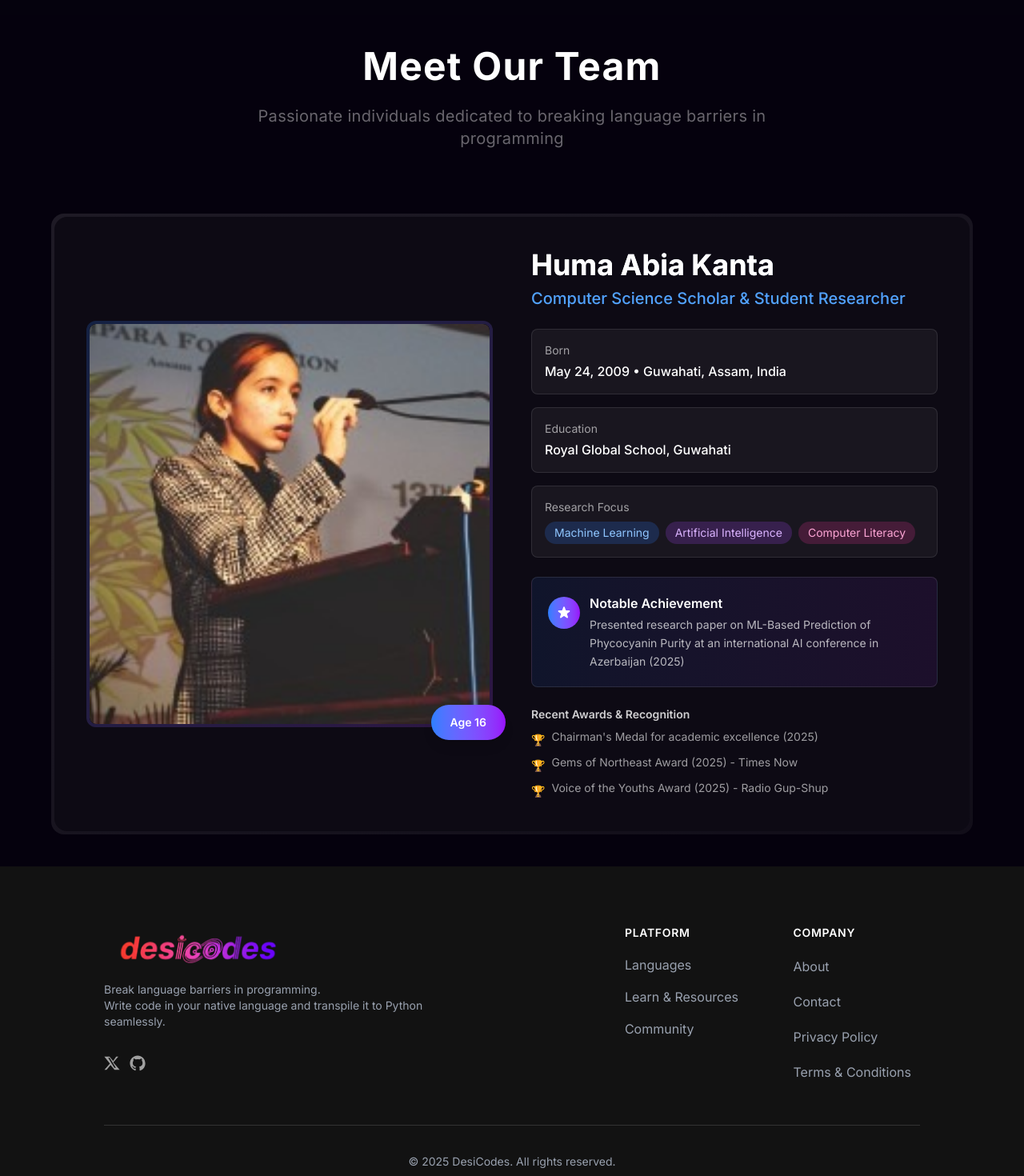
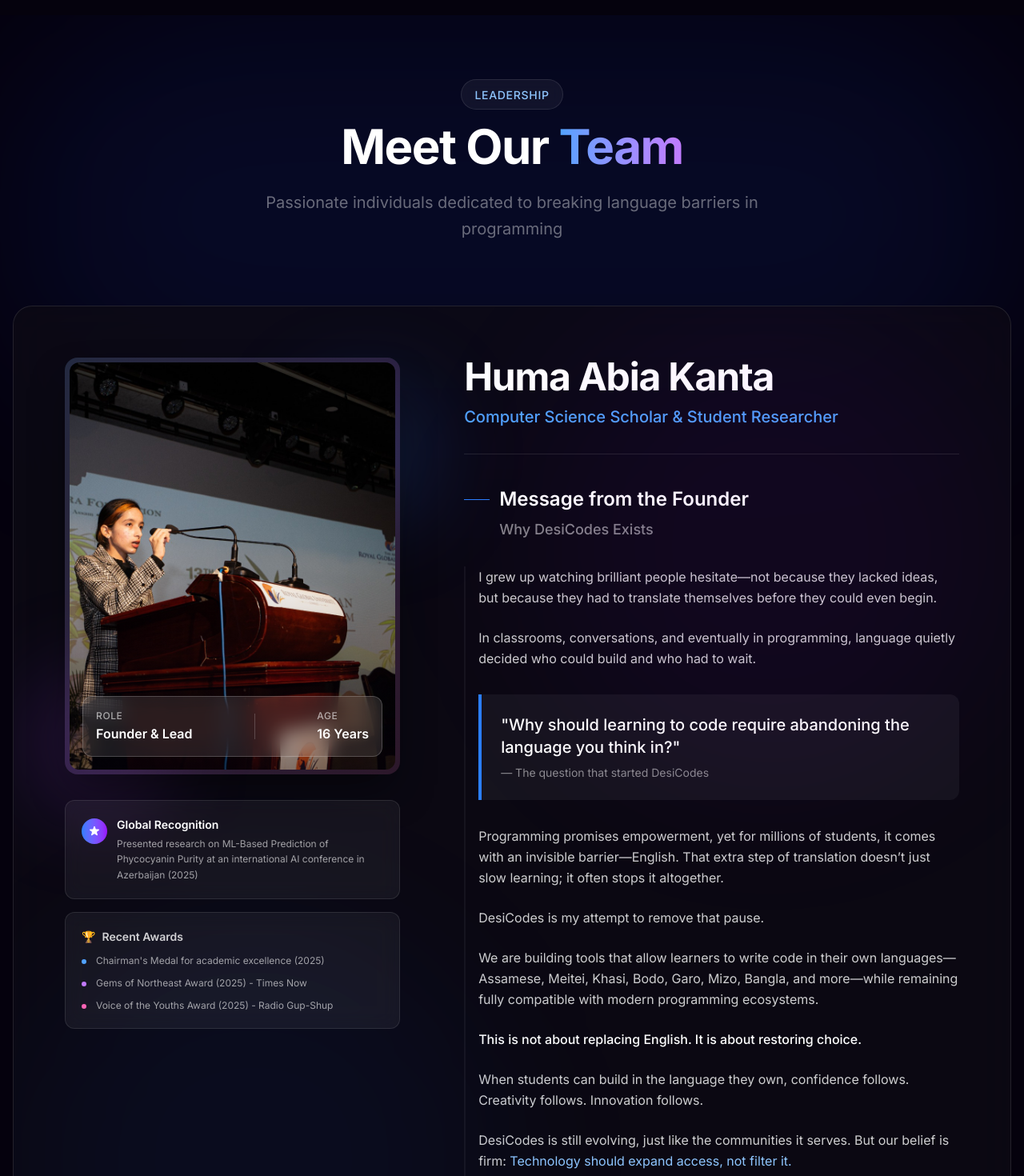
Before and after one commit to nikitaJaiswalDev/desicodes-frontend, a React (Vite) app: page /about in a window 1280 px wide. Shown: the part 1040-2510 px from the top of the page at 80% size. Built offline with nearby package versions, Linux system fonts and the light colour scheme; no server answers.

Commit message:
about page

```diff
--- a/src/components/layout/Footer.tsx
+++ b/src/components/layout/Footer.tsx
@@ -17,8 +17,8 @@
 
 const platformLinks = [
   { label: "Languages", href: "/languages" },
-  { label: "Learn & Resources", href: "/resources" },
-  { label: "Community", href: "/community" },
+  // { label: "Learn & Resources", href: "/resources" },
+  // { label: "Community", href: "/community" },
 ];
 
 const companyLinks = [
--- a/src/components/layout/Header.tsx
+++ b/src/components/layout/Header.tsx
@@ -57,18 +57,18 @@
       href: "/ide",
       isActive: currentPath === "/ide",
     },
-    {
-      id: "resources",
-      label: "Resources",
-      href: "/resources",
-      isActive: currentPath === "/resources",
-    },
-    {
-      id: "community",
-      label: "Community",
-      href: "/community",
-      isActive: currentPath === "/community",
-    },
+    // {
+    //   id: "resources",
+    //   label: "Resources",
+    //   href: "/resources",
+    //   isActive: currentPath === "/resources",
+    // },
+    // {
+    //   id: "community",
+    //   label: "Community",
+    //   href: "/community",
+    //   isActive: currentPath === "/community",
+    // },
     {
       id: "contact",
       label: "Contact",
--- a/src/components/sections/about/TeamProfile.tsx
+++ b/src/components/sections/about/TeamProfile.tsx
@@ -2,115 +2,189 @@
 
 const TeamProfile: React.FC = () => {
   return (
-    <div className="py-10 px-4 bg-[#05010d]">
-      <div className="max-w-6xl mx-auto">
+    <div className="py-20 px-4 bg-[#05010d] relative overflow-hidden">
+      {/* Background Ambience */}
+      <div className="absolute top-0 left-1/2 -translate-x-1/2 w-full max-w-7xl h-[500px] bg-blue-600/10 blur-[120px] rounded-full pointer-events-none" />
+
+      <div className="max-w-7xl mx-auto relative z-10">
         {/* Section Header */}
-        <div className="text-center mb-14 md:mb-20 max-w-3xl mx-auto">
-          <h2 className="font-bold text-2xl sm:text-3xl md:text-4xl lg:text-5xl text-white mb-6 tracking-[1.2px]">
-            Meet Our Team
+        <div className="text-center mb-20 max-w-3xl mx-auto">
+          <div className="inline-block mb-4 px-4 py-1.5 rounded-full bg-white/5 border border-white/10 backdrop-blur-sm">
+            <span className="text-sm font-medium text-blue-300 tracking-wider uppercase">Leadership</span>
+          </div>
+          <h2 className="font-bold text-4xl md:text-5xl lg:text-6xl text-white mb-6 tracking-tight">
+            Meet Our <span className="text-transparent bg-clip-text bg-gradient-to-r from-blue-400 to-purple-400">Team</span>
           </h2>
-          <p className="text-xl text-white/40 leading-7 tracking-[0.3px]">
+          <p className="text-xl text-white/40 leading-relaxed max-w-2xl mx-auto">
             Passionate individuals dedicated to breaking language barriers in programming
           </p>
         </div>
 
         {/* Team Member Profile - Huma */}
-        <div className="relative bg-gradient-to-br from-white/10 to-white/5 rounded-2xl p-1 overflow-hidden group hover:from-white/15 hover:to-white/10 transition-all duration-300">
-          {/* Gradient Border Effect */}
-          <div className="absolute inset-0 bg-gradient-to-r from-blue-500/20 via-purple-500/20 to-pink-500/20 opacity-0 group-hover:opacity-100 transition-opacity duration-300 rounded-2xl" />
+        <div className="relative">
+          {/* Card Container */}
+          <div className="relative bg-[#0D0A14]/80 backdrop-blur-xl rounded-3xl border border-white/10 overflow-hidden">
+            {/* Decorative Gradients */}
+            <div className="absolute top-0 right-0 w-[600px] h-[600px] bg-purple-600/5 blur-[100px] rounded-full pointer-events-none" />
+            <div className="absolute bottom-0 left-0 w-[600px] h-[600px] bg-blue-600/5 blur-[100px] rounded-full pointer-events-none" />
 
-          <div className="relative bg-[#0D0A14] rounded-2xl p-6 md:p-10">
-            <div className="grid md:grid-cols-2 gap-8 md:gap-12 items-center">
-              {/* Left Side - Photo */}
-              <div className="relative">
-                <div className="relative rounded-xl overflow-hidden bg-gradient-to-br from-blue-500/20 to-purple-500/20 p-1">
-                  <div className="bg-[#05010d] rounded-lg overflow-hidden">
+            <div className="p-6 md:p-12 lg:p-16">
+              <div className="grid lg:grid-cols-12 gap-12 lg:gap-20 items-start">
+
+                {/* Left Side - Photo (Sticky) */}
+                <div className="lg:col-span-5 lg:sticky lg:top-12">
+                  <div className="relative group">
+                    {/* Image Container */}
+                    <div className="relative rounded-2xl overflow-hidden bg-gradient-to-br from-white/10 to-white/5 p-1.5 shadow-2xl shadow-black/50">
+                      <div className="absolute inset-0 bg-gradient-to-br from-blue-500/20 via-purple-500/20 to-pink-500/20 opacity-50 group-hover:opacity-100 transition-opacity duration-500" />
+
+                      <div className="relative rounded-xl overflow-hidden aspect-[4/5]">
                         <img
-                      src="/assets/about/team/huma-photo.jpg"
+                          src="/assets/about/team/huma.jpeg"
                           alt="Huma Abia Kanta"
-                      className="w-full h-auto object-cover rounded-lg transform group-hover:scale-105 transition-transform duration-500"
+                          className="w-full h-full object-cover transform group-hover:scale-105 transition-transform duration-700 ease-out"
                         />
+
+                        {/* Overlay Gradient */}
+                        <div className="absolute inset-0 bg-gradient-to-t from-[#05010d]/80 via-transparent to-transparent opacity-60" />
+
+                        {/* Floating Badge inside image */}
+                        <div className="absolute bottom-4 left-4 right-4">
+                          <div className="bg-white/10 backdrop-blur-md border border-white/20 rounded-xl p-4 flex items-center justify-between">
+                            <div>
+                              <p className="text-xs text-white/60 uppercase tracking-wider font-medium mb-0.5">Role</p>
+                              <p className="text-white font-semibold">Founder & Lead</p>
+                            </div>
+                            <div className="h-8 w-[1px] bg-white/20 mx-4" />
+                            <div>
+                              <p className="text-xs text-white/60 uppercase tracking-wider font-medium mb-0.5">Age</p>
+                              <p className="text-white font-semibold">16 Years</p>
                             </div>
                           </div>
-
-                {/* Floating Badge */}
-                <div className="absolute -bottom-4 -right-4 bg-gradient-to-r from-blue-500 to-purple-600 text-white px-6 py-3 rounded-full shadow-lg backdrop-blur-sm">
-                  <p className="text-sm font-semibold">Age 16</p>
-                </div>
-              </div>
-
-              {/* Right Side - Bio Information */}
-              <div className="space-y-6">
-                {/* Name & Title */}
-                <div>
-                  <h3 className="text-3xl md:text-4xl font-bold text-white mb-2 bg-gradient-to-r from-white to-blue-200 bg-clip-text text-transparent">
-                    Huma Abia Kanta
-                  </h3>
-                  <p className="text-lg md:text-xl text-blue-400 font-medium">
-                    Computer Science Scholar & Student Researcher
-                  </p>
-                </div>
-
-                {/* Info Cards */}
-                <div className="grid grid-cols-1 gap-4">
-                  {/* Born */}
-                  <div className="bg-white/5 rounded-lg p-4 border border-white/10 hover:border-blue-500/30 transition-colors">
-                    <p className="text-sm text-white/60 mb-1">Born</p>
-                    <p className="text-base text-white font-medium">May 24, 2009 • Guwahati, Assam, India</p>
-                  </div>
-
-                  {/* Education */}
-                  <div className="bg-white/5 rounded-lg p-4 border border-white/10 hover:border-purple-500/30 transition-colors">
-                    <p className="text-sm text-white/60 mb-1">Education</p>
-                    <p className="text-base text-white font-medium">Royal Global School, Guwahati</p>
-                  </div>
-
-                  {/* Research Focus */}
-                  <div className="bg-white/5 rounded-lg p-4 border border-white/10 hover:border-pink-500/30 transition-colors">
-                    <p className="text-sm text-white/60 mb-2">Research Focus</p>
-                    <div className="flex flex-wrap gap-2">
-                      <span className="px-3 py-1 bg-blue-500/20 text-blue-300 rounded-full text-sm">Machine Learning</span>
-                      <span className="px-3 py-1 bg-purple-500/20 text-purple-300 rounded-full text-sm">Artificial Intelligence</span>
-                      <span className="px-3 py-1 bg-pink-500/20 text-pink-300 rounded-full text-sm">Computer Literacy</span>
                         </div>
                       </div>
                     </div>
 
-                {/* Achievements Highlight */}
-                <div className="bg-gradient-to-r from-blue-500/10 to-purple-500/10 rounded-lg p-5 border border-white/10">
+                    {/* Decorative Elements behind image */}
+                    <div className="absolute -z-10 top-10 -right-10 w-40 h-40 bg-blue-500/20 blur-[60px] rounded-full" />
+                    <div className="absolute -z-10 -bottom-10 -left-10 w-40 h-40 bg-purple-500/20 blur-[60px] rounded-full" />
+                  </div>
+
+                  {/* Achievements & Awards (Filling Empty Space) */}
+                  <div className="mt-8 space-y-4">
+                    {/* Notable Achievement */}
+                    <div className="bg-white/5 backdrop-blur-md rounded-xl p-5 border border-white/10 hover:border-blue-500/30 transition-colors">
                       <div className="flex items-start gap-3">
-                    <div className="w-10 h-10 rounded-full bg-gradient-to-r from-blue-500 to-purple-600 flex items-center justify-center flex-shrink-0 mt-1">
-                      <svg className="w-5 h-5 text-white" fill="currentColor" viewBox="0 0 20 20">
+                        <div className="w-8 h-8 rounded-full bg-gradient-to-r from-blue-500 to-purple-600 flex items-center justify-center flex-shrink-0 mt-0.5">
+                          <svg className="w-4 h-4 text-white" fill="currentColor" viewBox="0 0 20 20">
                             <path d="M9.049 2.927c.3-.921 1.603-.921 1.902 0l1.07 3.292a1 1 0 00.95.69h3.462c.969 0 1.371 1.24.588 1.81l-2.8 2.034a1 1 0 00-.364 1.118l1.07 3.292c.3.921-.755 1.688-1.54 1.118l-2.8-2.034a1 1 0 00-1.175 0l-2.8 2.034c-.784.57-1.838-.197-1.539-1.118l1.07-3.292a1 1 0 00-.364-1.118L2.98 8.72c-.783-.57-.38-1.81.588-1.81h3.461a1 1 0 00.951-.69l1.07-3.292z" />
                           </svg>
                         </div>
                         <div>
-                      <p className="text-white font-semibold mb-1">Notable Achievement</p>
-                      <p className="text-sm text-white/70 leading-relaxed">
-                        Presented research paper on ML-Based Prediction of Phycocyanin Purity at an international AI conference in Azerbaijan (2025)
+                          <p className="text-white font-semibold text-sm mb-1">Global Recognition</p>
+                          <p className="text-xs text-white/60 leading-relaxed">
+                            Presented research on ML-Based Prediction of Phycocyanin Purity at an international AI conference in Azerbaijan (2025)
                           </p>
                         </div>
                       </div>
                     </div>
 
-                {/* Awards */}
-                <div className="space-y-2">
-                  <p className="text-sm font-semibold text-white/80">Recent Awards & Recognition</p>
-                  <div className="space-y-2 text-sm text-white/60">
-                    <div className="flex items-start gap-2">
-                      <span className="text-blue-400 mt-1">🏆</span>
+                    {/* Awards List */}
+                    <div className="bg-white/5 backdrop-blur-md rounded-xl p-5 border border-white/10 hover:border-purple-500/30 transition-colors">
+                      <p className="text-sm font-semibold text-white/80 mb-3 flex items-center gap-2">
+                        <span className="text-yellow-400">🏆</span> Recent Awards
+                      </p>
+                      <div className="space-y-3">
+                        <div className="flex items-start gap-3 text-xs text-white/60">
+                          <div className="w-1.5 h-1.5 rounded-full bg-blue-400 mt-1.5 flex-shrink-0" />
                           <span>Chairman's Medal for academic excellence (2025)</span>
                         </div>
-                    <div className="flex items-start gap-2">
-                      <span className="text-purple-400 mt-1">🏆</span>
+                        <div className="flex items-start gap-3 text-xs text-white/60">
+                          <div className="w-1.5 h-1.5 rounded-full bg-purple-400 mt-1.5 flex-shrink-0" />
                           <span>Gems of Northeast Award (2025) - Times Now</span>
                         </div>
-                    <div className="flex items-start gap-2">
-                      <span className="text-pink-400 mt-1">🏆</span>
+                        <div className="flex items-start gap-3 text-xs text-white/60">
+                          <div className="w-1.5 h-1.5 rounded-full bg-pink-400 mt-1.5 flex-shrink-0" />
                           <span>Voice of the Youths Award (2025) - Radio Gup-Shup</span>
                         </div>
                       </div>
                     </div>
+                  </div>
+                </div>
+
+                {/* Right Side - Content */}
+                <div className="lg:col-span-7 space-y-10">
+                  {/* Name Header */}
+                  <div className="space-y-3 border-b border-white/10 pb-8">
+                    <h3 className="text-4xl md:text-5xl font-bold text-white tracking-tight">
+                      Huma Abia Kanta
+                    </h3>
+                    <p className="text-xl text-blue-400 font-medium flex items-center gap-3">
+                      Computer Science Scholar & Student Researcher
+                    </p>
+                  </div>
+
+                  {/* Message Body */}
+                  <div className="space-y-8">
+                    <div>
+                      <h4 className="text-2xl font-semibold text-white mb-2 flex items-center gap-3">
+                        <span className="w-8 h-[1px] bg-blue-500"></span>
+                        Message from the Founder
+                      </h4>
+                      <h5 className="text-lg text-white/50 font-medium pl-11">Why DesiCodes Exists</h5>
+                    </div>
+
+                    <div className="prose prose-lg prose-invert max-w-none text-white/80 leading-relaxed pl-4 border-l-2 border-white/5">
+                      <p className="mb-6">
+                        I grew up watching brilliant people hesitate—not because they lacked ideas, but because they had to translate themselves before they could even begin.
+                      </p>
+                      <p className="mb-6">
+                        In classrooms, conversations, and eventually in programming, language quietly decided who could build and who had to wait.
+                      </p>
+
+                      <blockquote className="bg-white/5 border-l-4 border-blue-500 p-6 rounded-r-xl my-8 not-italic">
+                        <p className="text-xl font-medium text-white mb-2">
+                          "Why should learning to code require abandoning the language you think in?"
+                        </p>
+                        <p className="text-sm text-white/50">
+                          — The question that started DesiCodes
+                        </p>
+                      </blockquote>
+
+                      <p className="mb-6">
+                        Programming promises empowerment, yet for millions of students, it comes with an invisible barrier—English. That extra step of translation doesn’t just slow learning; it often stops it altogether.
+                      </p>
+                      <p className="mb-6">
+                        DesiCodes is my attempt to remove that pause.
+                      </p>
+                      <p className="mb-6">
+                        We are building tools that allow learners to write code in their own languages—Assamese, Meitei, Khasi, Bodo, Garo, Mizo, Bangla, and more—while remaining fully compatible with modern programming ecosystems.
+                      </p>
+                      <p className="mb-6 font-medium text-white">
+                        This is not about replacing English. It is about restoring choice.
+                      </p>
+                      <p className="mb-6">
+                        When students can build in the language they own, confidence follows. Creativity follows. Innovation follows.
+                      </p>
+                      <p className="mb-8">
+                        DesiCodes is still evolving, just like the communities it serves. But our belief is firm: <span className="text-blue-300">Technology should expand access, not filter it.</span>
+                      </p>
+                      <p className="text-white/90 italic">
+                        If you believe code belongs to everyone—not just those fluent in a single language—you already belong here.
+                      </p>
+                    </div>
+                  </div>
+
+                  {/* Signature */}
+                  <div className="pt-8 border-t border-white/10 flex items-center justify-between">
+                    <div>
+                      <p className="font-handwriting text-3xl text-blue-300 mb-2 transform -rotate-2 origin-left inline-block">Huma Abia Kanta</p>
+                      <p className="text-sm text-white/50 uppercase tracking-widest font-medium">Founder, DesiCodes</p>
+                    </div>
+                    {/* Optional: Add a small logo or icon here if needed */}
+                  </div>
+                </div>
+
               </div>
             </div>
           </div>
```
Also changed, not shown: public/assets/about/team/huma.jpeg (added). Lines whose indentation alone changed are shown as unchanged.
